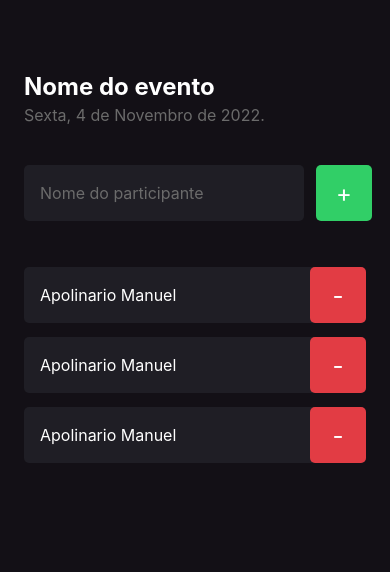
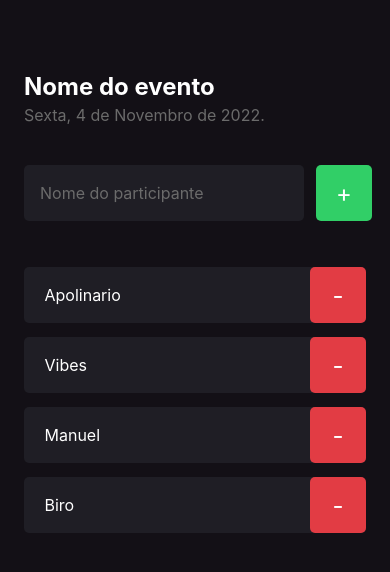
Before and after one commit to ap0l1js/iamhere, a React Native app: screen / in a window 390 px wide. Shown: the top 572 px of the page. Built offline with nearby package versions, Linux system fonts and the light colour scheme.

Commit message:
improvements: add type to Participant

```diff
--- a/src/components/participant/index.tsx
+++ b/src/components/participant/index.tsx
@@ -1,10 +1,14 @@
 import { Text, TouchableOpacity, View } from "react-native";
 import { styles } from "./styles";
 
-export function Participant() {
+type ParticipantProperties = {
+  name: string;
+};
+
+export function Participant({ name }: ParticipantProperties) {
   return (
     <View style={styles.container}>
-      <Text style={styles.name}>Apolinario Manuel</Text>
+      <Text style={styles.name}> {name} </Text>
 
       <TouchableOpacity style={styles.button}>
         <Text style={styles.buttonText}>-</Text>
--- a/src/screens/home/index.tsx
+++ b/src/screens/home/index.tsx
@@ -25,9 +25,10 @@ export default function Home() {
         </TouchableOpacity>
       </View>
 
-      <Participant />
-      <Participant />
-      <Participant />
+      <Participant name="Apolinario" />
+      <Participant name="Vibes" />
+      <Participant name="Manuel" />
+      <Participant name="Biro" />
     </View>
   );
 }
```
